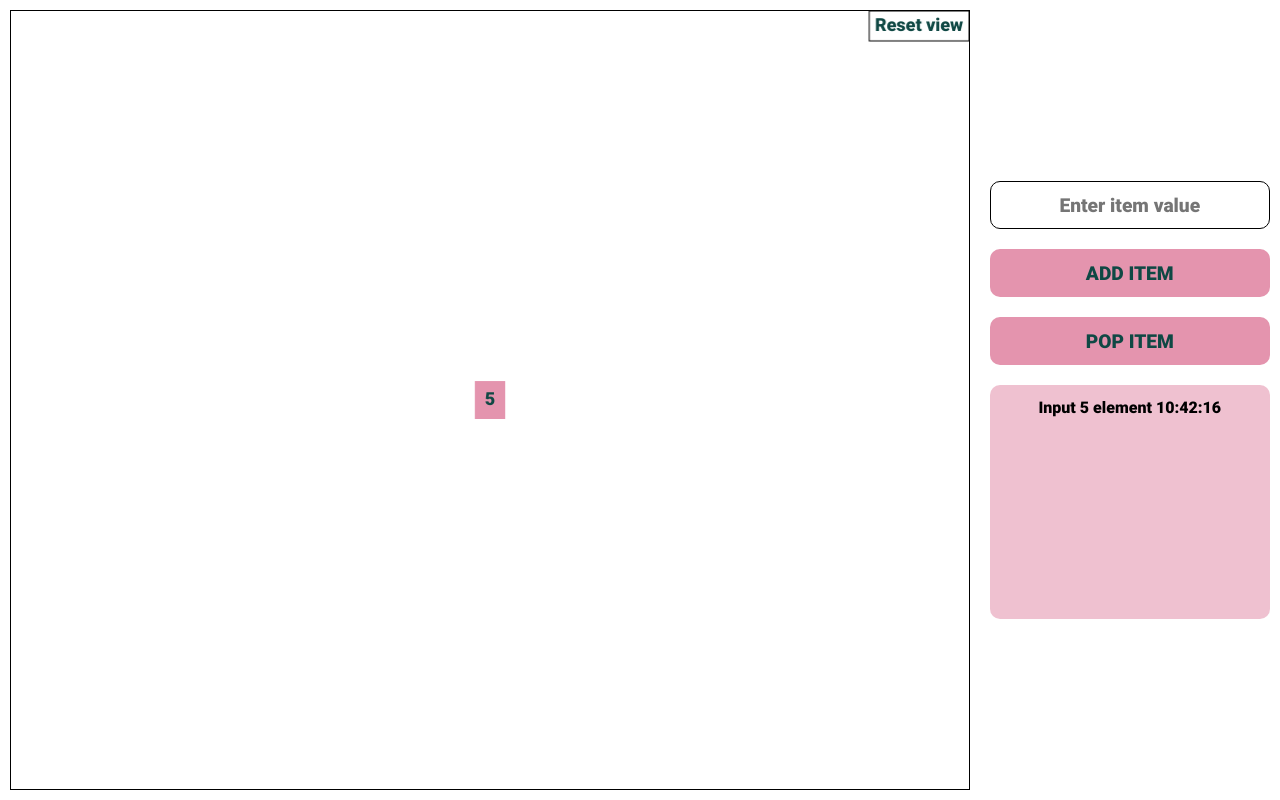
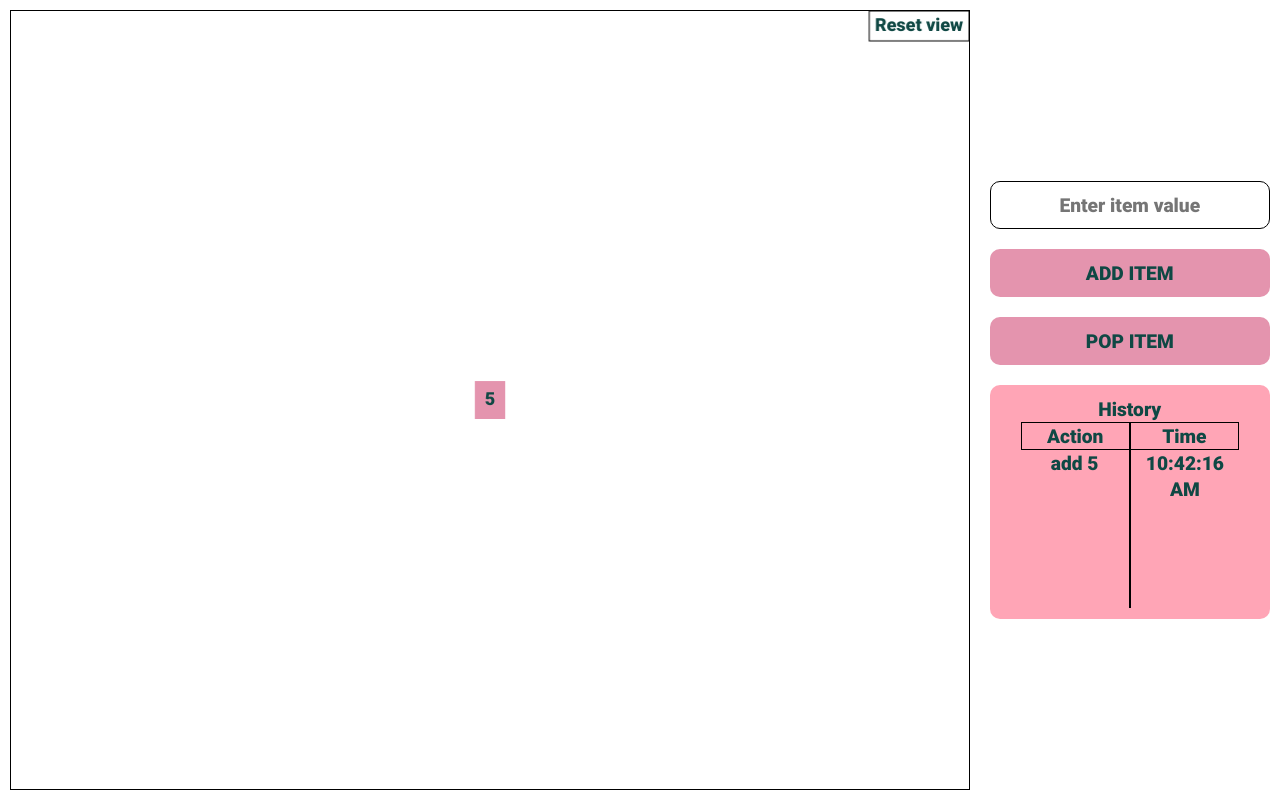
Before and after one commit to an2arch/priority-queue, a website: page index.html in a window 1280 px wide. Both pictures are taken after typing "5" into the empty fields and a click on the button "ADD ITEM". Drawn offline with Linux system fonts and the light colour scheme.

Commit message:
Change history

```diff
--- a/css/index.css
+++ b/css/index.css
@@ -27,7 +27,7 @@
     border: 1px solid #000;
 }
 
-.button-container {
+#functions-container {
     margin: 10px;
 
     display: -webkit-box;
@@ -49,39 +49,39 @@
     transition: 0.4s;
 }
 
-.text-box::-webkit-inner-spin-button,
-.text-box::-webkit-outer-spin-button {
+#text-box::-webkit-inner-spin-button,
+#text-box::-webkit-outer-spin-button {
     -webkit-appearance: none;
     margin: 0;
 }
 
-.text-box::-moz-inner-spin-button,
-.text-box::-moz-outer-spin-button {
+#text-box::-moz-inner-spin-button,
+#text-box::-moz-outer-spin-button {
     -moz-appearance: none;
     margin: 0;
 }
 
-.text-box:focus::-webkit-input-placeholder {
+#text-box:focus::-webkit-input-placeholder {
     color: transparent;
 }
 
-.text-box:focus::-moz-placeholder {
+#text-box:focus::-moz-placeholder {
     color: transparent;
 }
 
-.text-box:focus:-ms-input-placeholder {
+#text-box:focus:-ms-input-placeholder {
     color: transparent;
 }
 
-.text-box:focus::-ms-input-placeholder {
+#text-box:focus::-ms-input-placeholder {
     color: transparent;
 }
 
-.text-box:focus::placeholder {
+#text-box:focus::placeholder {
     color: transparent;
 }
 
-.text-box {
+#text-box {
     margin: 10px 0px;
     padding: 10px 30px;
     position: relative;
@@ -127,6 +127,72 @@
     background-color: #70dbb8;
 }
 
+#history-container {
+    display: flex;
+    flex-direction: column;
+    flex-wrap: wrap;
+    margin: 10px 0px;
+    padding: 10px 30px;
+    position: relative;
+    border: 1px solid #0000;
+    border-radius: 10px;
+    outline: none;
+    height: 30%;
+
+    color: #0f4844;
+    background-color: #ffa5b6;
+
+    font: 1em "RobotoBlack", sans-serif;
+    text-decoration: none;
+}
+
+#history-container #headers {
+    display: flex;
+    flex-direction: row;
+    flex-wrap: wrap;
+}
+
+#history-container #headers #main-header{
+    flex: 0 0 100%;
+    text-align: center;
+}
+
+#history-container #headers .sub-header {
+    flex: 0 0 50%;
+    text-align: center;
+    border: 1px solid black;
+}
+
+#history-container #overflow {
+    display: flex;
+    overflow: auto;
+    flex: 1;
+    flex-wrap: wrap;
+}
+
+#history-container #overflow #info-container {
+    display: flex;
+    flex: 0 0 100%;
+    min-height: min-content;
+    flex-direction: row;
+    text-align: center;
+}
+
+#history-container #overflow::-webkit-scrollbar {
+    display: none;
+}
+
+#history-container #info-container #messages {
+    flex: 0 0 50%;
+    border-right: 1px solid black;
+}
+
+#history-container #info-container #time {
+    flex: 0 0 50%;
+    border-left: 1px solid black;
+}
+
+/*
 .story-container
 {
     margin: 10px 0px;
@@ -141,3 +207,4 @@
     text-align: center;
     overflow-y: auto;
 }
+*/
--- a/index.html
+++ b/index.html
@@ -11,12 +11,25 @@
     <body>
         <div id="app-container">
             <canvas id="canvas"></canvas>
-            <div id="container" class="button-container">
-                <input id="text-box" class="text-box" type="number" placeholder="Enter item value">
+            <div id="functions-container">
+                <input id="text-box" type="number" placeholder="Enter item value">
                 <button id="add-button" class="button-entry">ADD ITEM</button>
                 <button id="pop-button" class="button-entry">POP ITEM</button>
 
-                <p id="story" style="height: 30%" class="story-container"></p>
+                <!-- <p id="story" style="height: 30%" class="story-container"></p> -->
+                <div id="history-container">
+                    <div id="headers">
+                        <p id="main-header">History</p>
+                        <p class="sub-header">Action</p>
+                        <p class="sub-header">Time</p>
+                    </div>
+                    <div id="overflow">
+                        <div id="info-container">
+                            <div id="messages"></div>
+                            <div id="time"></div>
+                        </div>
+                    </div>
+                </div>
             </div>
         </div>
 
--- a/index.js
+++ b/index.js
@@ -89,8 +89,9 @@ let currMatrix = new DOMMatrix();
 let scale = 1;
 let trace = [];
 const canvas = document.getElementById("canvas");
-const container = document.getElementById("container");
-const story = document.getElementById("story");
+const container = document.getElementById("functions-container");
+const messages = document.getElementById("messages");
+const time = document.getElementById("time");
 const ctx = canvas.getContext("2d");
 const textBox = document.getElementById("text-box");
 const addButton = document.getElementById("add-button");
@@ -173,10 +174,14 @@ function drawResetButton(ctx) {
     ctx.textBaseline = "middle";
     ctx.fillText(text, RESET_POS.x + (RESET_WIDTH - textWidth) / 2, RESET_HEIGTH / 2);
 }
-let addStoryMessage = (message) => {
-    story.insertAdjacentHTML("afterbegin", message + `\t${getCurrentTimeStr()}<br>`);
-};
-let getCurrentTimeStr = () => { return new Date().toLocaleTimeString('en-US', { hour12: false }); };
+function getCurrentTimeStr() {
+    return new Date().toLocaleTimeString();
+}
+function addToHistory(message) {
+    // story.insertAdjacentHTML("afterbegin", message + `\t${getCurrentTimeStr()}<br>`);
+    messages.insertAdjacentHTML("afterbegin", `<p>${message}</p>`);
+    time.insertAdjacentHTML("afterbegin", `<p>${getCurrentTimeStr()}</p>`);
+}
 function handleAddItem(textBox) {
     if (!textBox.value) {
         textBox.style.borderColor = "#FF3030";
@@ -192,7 +197,7 @@ function handleAddItem(textBox) {
         queue.Enqueue(item, (s) => {
             trace.push([...s]);
         });
-        addStoryMessage(`Input ${item} element`);
+        addToHistory(`add ${item}`);
     }
 }
 function handlePopItem() {
@@ -200,14 +205,11 @@ function handlePopItem() {
     let result = queue.Dequeue((s) => {
         trace.push([...s]);
     });
-    console.log("Pop item: ", result);
     if (result === null) {
         alert("There are no items in a queue");
         return;
     }
-    else {
-        addStoryMessage(`Delete ${result} element`);
-    }
+    addToHistory(`pop ${result}`);
     console.log(trace);
 }
 function handleScale(scaleMult, zoom, origin) {
```
Also changed, not shown: index.ts (+13 -7 lines).
